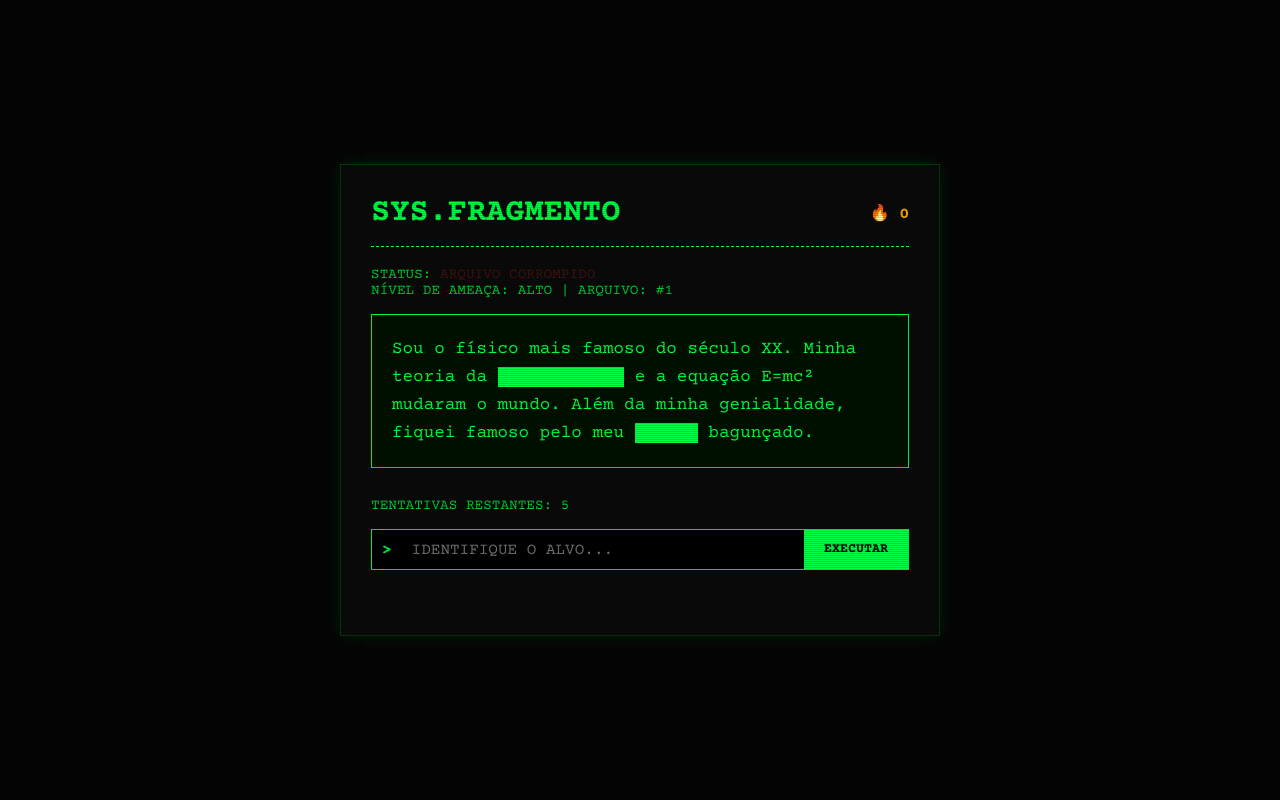
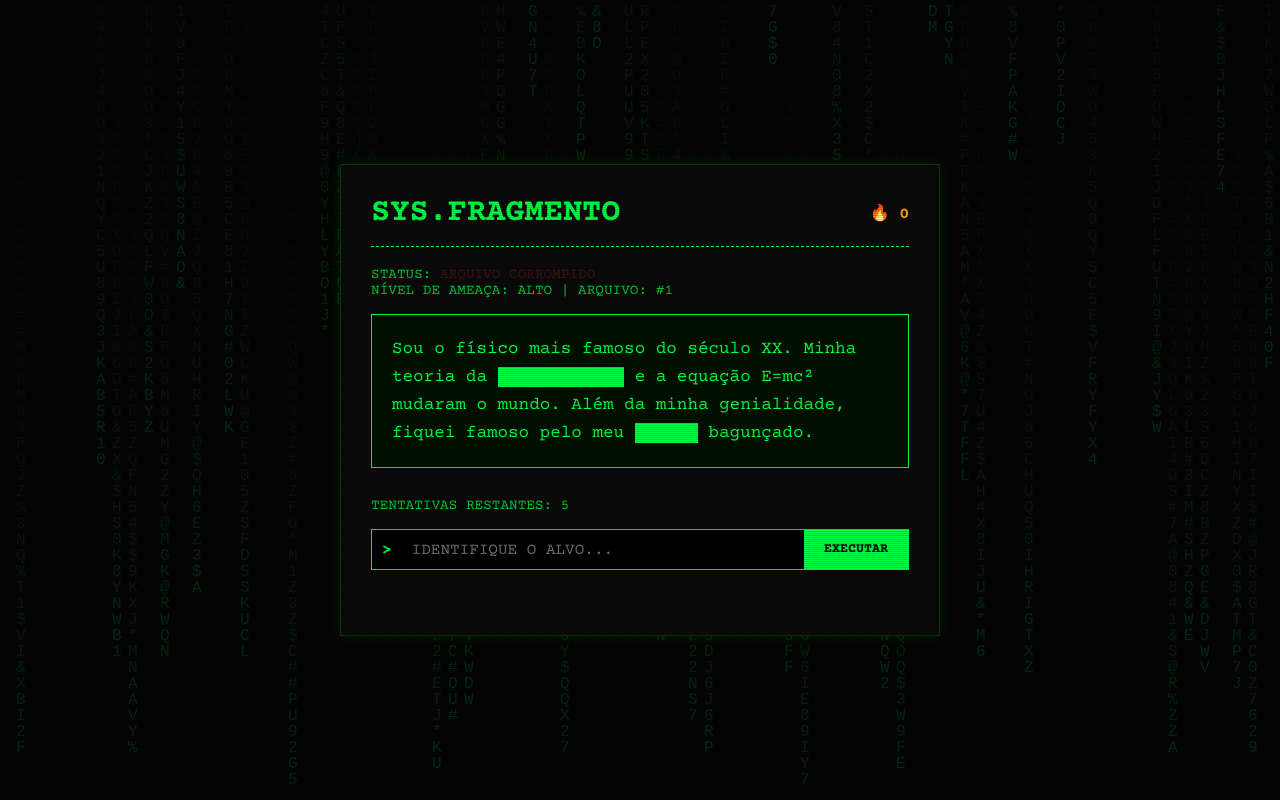
Before and after one commit to Ruilopes31/fragmento, a plain HTML site: page index.html in a window 1280 px wide. Drawn offline with nearby package versions, Linux system fonts and the light colour scheme.

Commit message:
Add files via upload

```diff
--- a/estilo.css
+++ b/estilo.css
@@ -170,3 +170,14 @@ body::after {
     pointer-events: none; /* Deixa o mouse clicar nas coisas por baixo */
     z-index: 9999;
 }
+
+
+#matrix-canvas {
+    position: fixed;
+    top: 0;
+    left: 0;
+    width: 100vw;
+    height: 100vh;
+    z-index: -1; /* Joga para o fundo */
+    opacity: 0.15; /* Deixa transparente/suave */
+}
--- a/index.html
+++ b/index.html
@@ -8,6 +8,7 @@
     <link rel="stylesheet" href="estilo.css">
 </head>
 <body>
+    <canvas id="matrix-canvas"></canvas>
     <div class="container">
         <header>
             <h1>SYS.FRAGMENTO</h1>
--- a/script.js
+++ b/script.js
@@ -303,3 +303,45 @@ function tocarSom(tipo) {
         oscillator.stop(agora + 0.3);
     }
 }
+
+
+// --- 10. EFEITO MATRIX NO FUNDO ---
+const canvas = document.getElementById('matrix-canvas');
+const ctx = canvas.getContext('2d');
+
+// Faz o canvas ocupar a tela toda
+canvas.width = window.innerWidth;
+canvas.height = window.innerHeight;
+
+const letras = "ABCDEFGHIJKLMNOPQRSTUVWXYZ0123456789@#$%&*".split("");
+const tamanhoFonte = 16;
+const colunas = canvas.width / tamanhoFonte;
+
+// Um array que guarda a posição Y de cada gota de código
+const gotas = [];
+for (let x = 0; x < colunas; x++) gotas[x] = 1;
+
+function desenharMatrix() {
+    // Pinta um fundo preto semi-transparente para dar o rastro
+    ctx.fillStyle = "rgba(10, 10, 10, 0.05)";
+    ctx.fillRect(0, 0, canvas.width, canvas.height);
+
+    ctx.fillStyle = "#00ff41"; // Verde hacker
+    ctx.font = tamanhoFonte + "px monospace";
+
+    for (let i = 0; i < gotas.length; i++) {
+        // Pega uma letra aleatória
+        const texto = letras[Math.floor(Math.random() * letras.length)];
+
+        // Desenha a letra na tela
+        ctx.fillText(texto, i * tamanhoFonte, gotas[i] * tamanhoFonte);
+
+        // Se a gota chegou no fundo da tela (e um fator aleatório), volta pro topo
+        if (gotas[i] * tamanhoFonte > canvas.height && Math.random() > 0.975) {
+            gotas[i] = 0;
+        }
+        gotas[i]++; // Move a gota para baixo
+    }
+}
+// Roda a animação a cada 50 milissegundos
+setInterval(desenharMatrix, 50);
```
